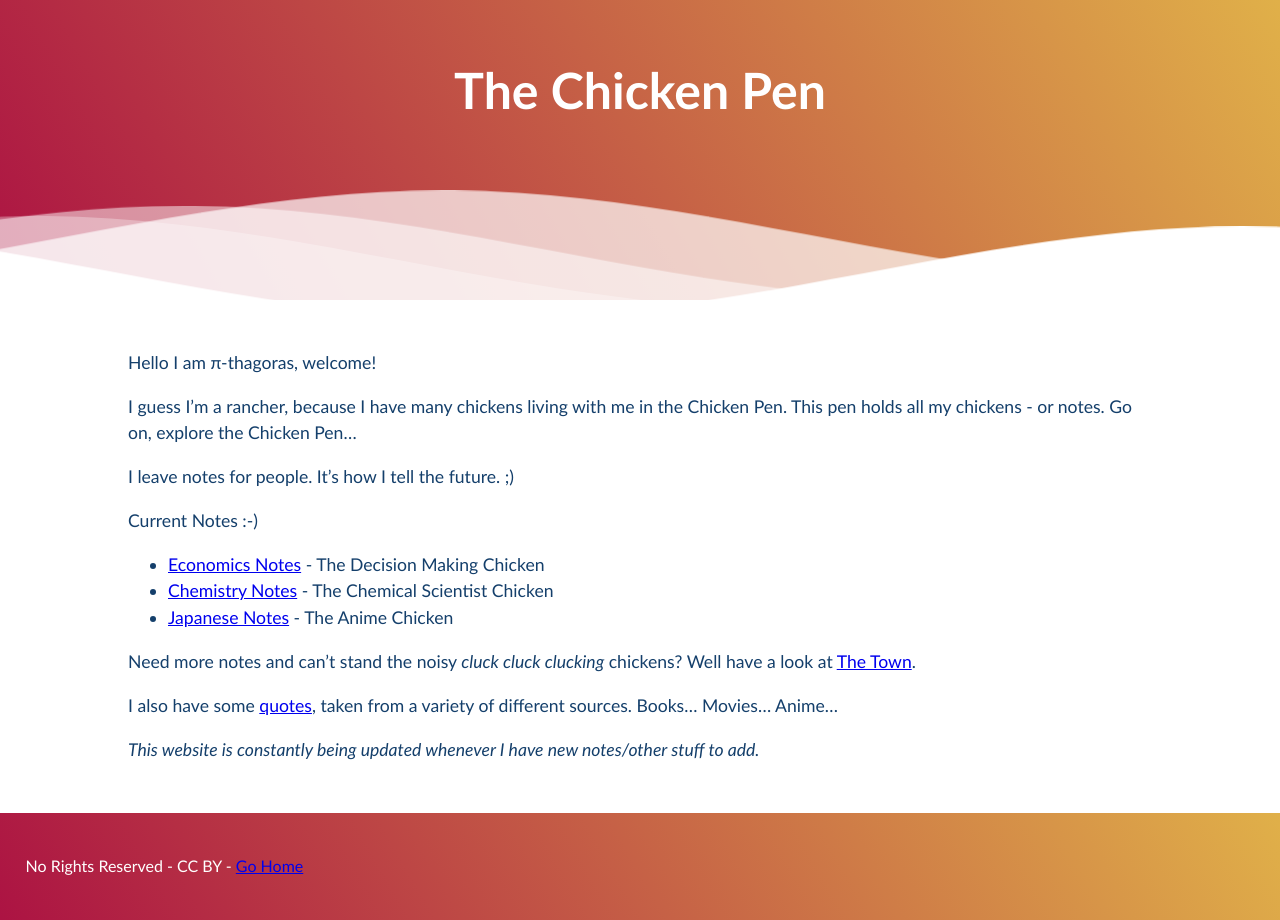
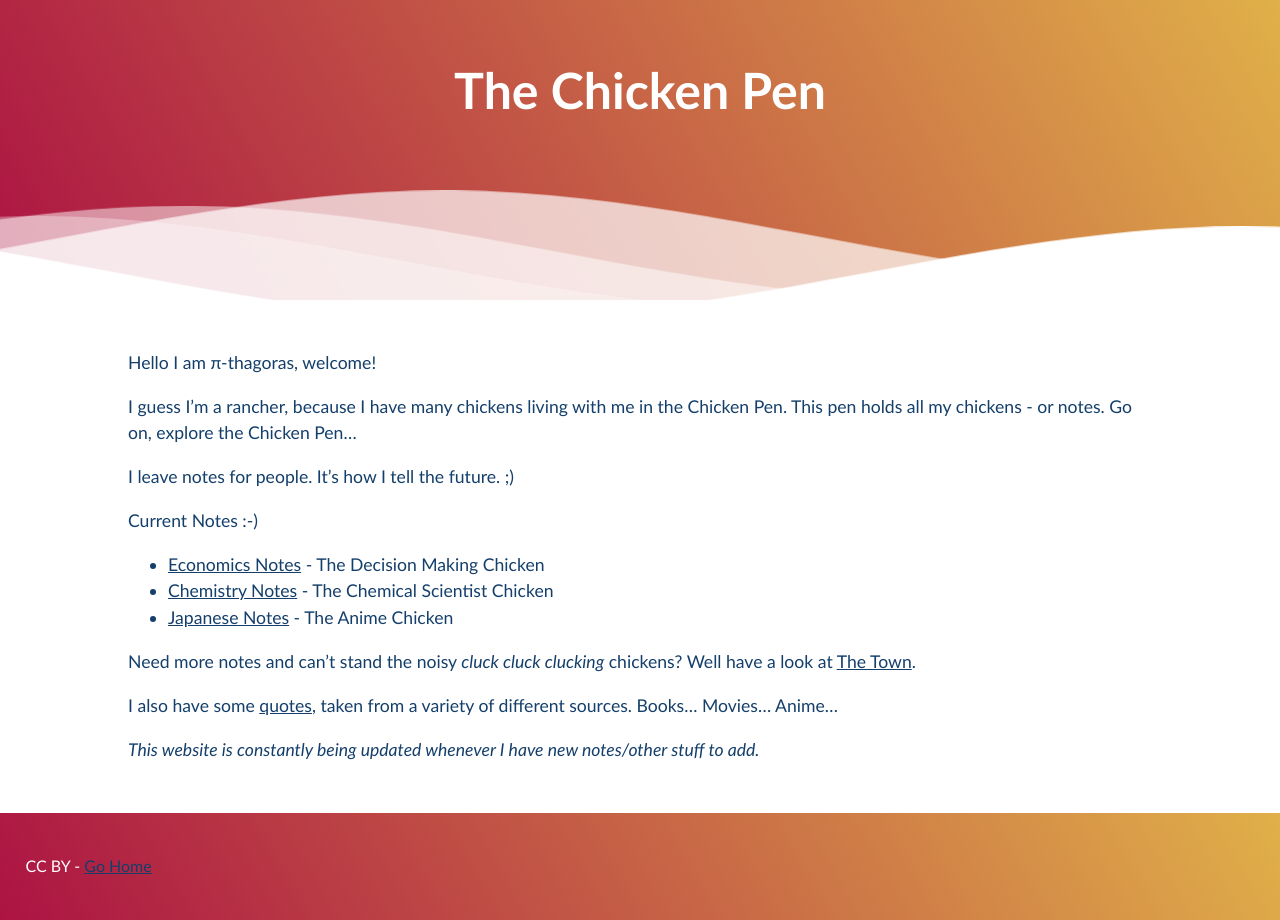
Before and after one commit to Pi-thagoras/the-chicken-pen, a Jekyll site: the page built from index.md, in a window 1280 px wide. Built offline with Jekyll 4.4.1, drawn with Linux system fonts in a browser that asks for light colours.

Commit message:
among us

```diff
--- a/_layouts/default.html
+++ b/_layouts/default.html
@@ -55,6 +55,6 @@
         {{ content }}
     </div>
     <div class="page-footer">
-        <p>No Rights Reserved - CC BY - <a href="https://pi-thagoras.github.io/the-chicken-pen/">Go Home</a></p>
+        <p>CC BY - <a href="https://pi-thagoras.github.io/the-chicken-pen/">Go Home</a></p>
     </div>
 </body>
--- a/assets/css/styles.css
+++ b/assets/css/styles.css
@@ -21,6 +21,14 @@ h1 {
 
 p {
   font-family: 'Gill Sans', 'Gill Sans MT', Calibri, 'Trebuchet MS', sans-serif;
+}
+
+a {
+  color: #143F6B;
+}
+
+a:hover {
+  color: #2a6db0;
 }
 
 /*.page-content {
```
